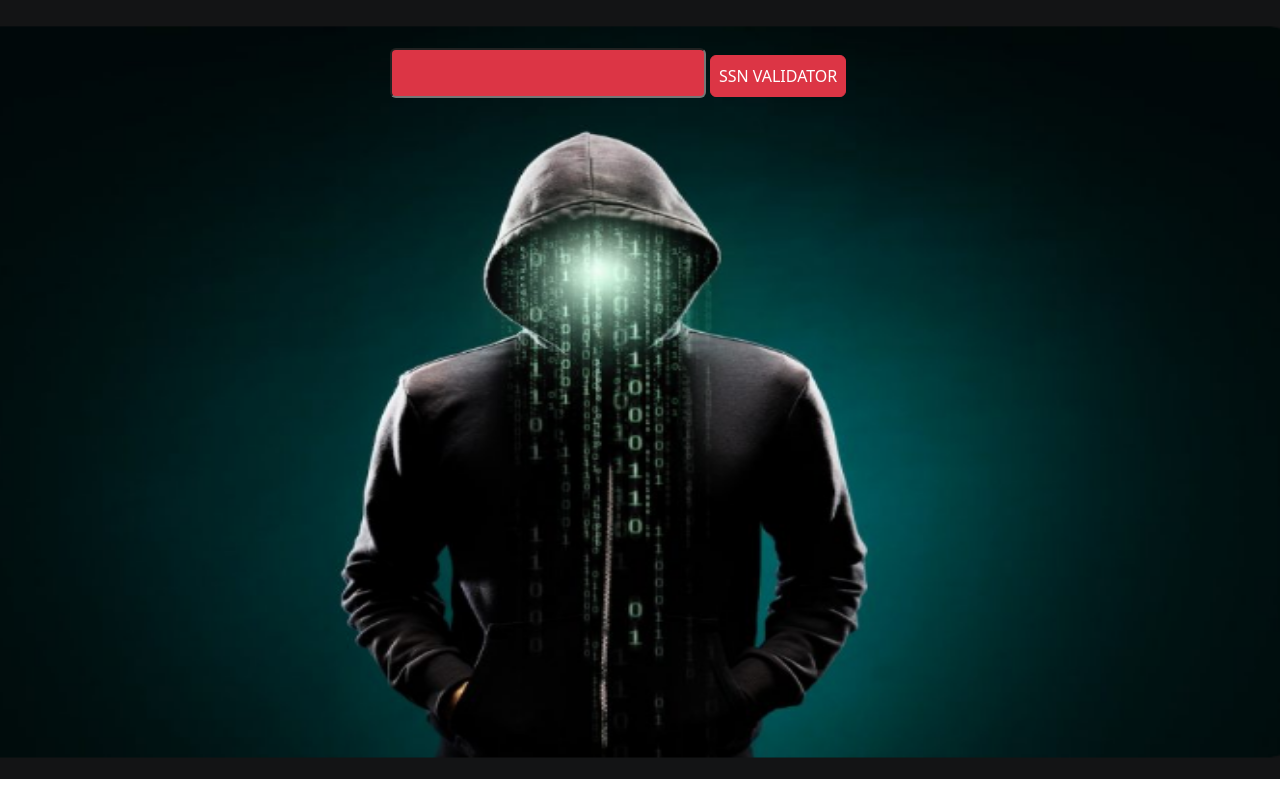
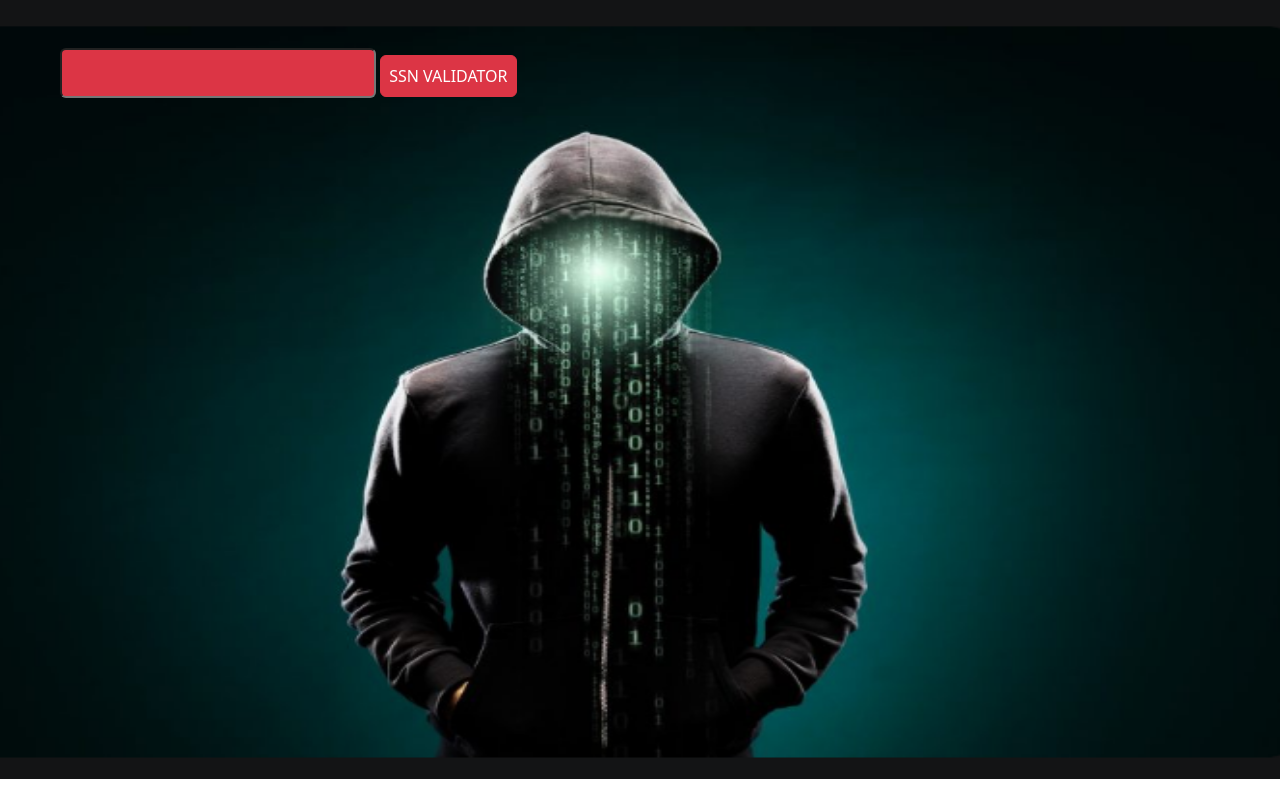
Before and after one commit to kaplanh/ssn_validate, a plain HTML site: page index.html in a window 1280 px wide. Drawn offline with nearby package versions, Linux system fonts and the light colour scheme.

Commit message:
modified

```diff
--- a/index.html
+++ b/index.html
@@ -14,7 +14,7 @@
     <link rel="stylesheet" href="style.css" />
   </head>
   <body>
-    <div class="container m-5 text-center">
+    <div class="container m-5">
       <input
         id="input"
         class="rounded-2 bg-danger p-2 text-light fs-5 w-800"
```
